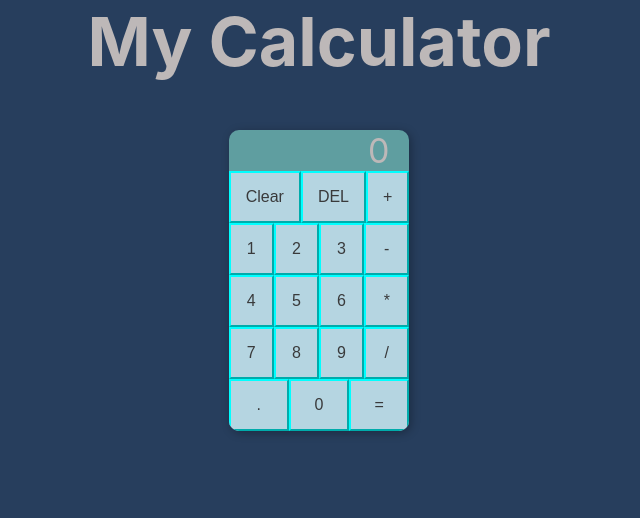
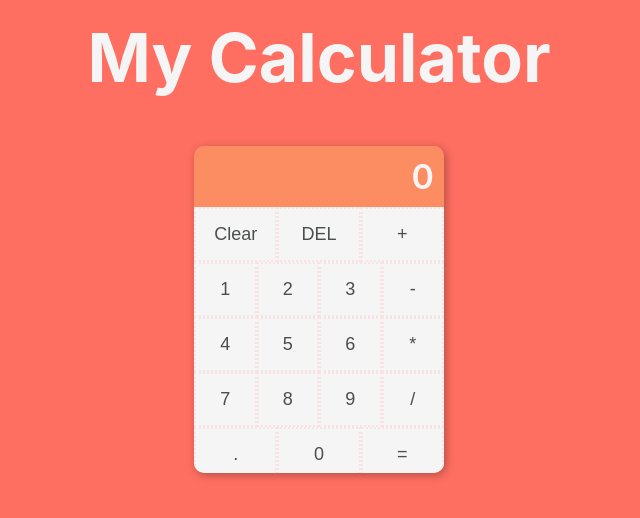
Before and after one commit to Natalia-Torres-Lora/calculatorApp, a React (Create React App) app in the folder calculator/: page / in a window 1280 px wide. Shown: the top 518 px of the page, without its empty margins (321-961 px from the left). Built offline with nearby package versions, Linux system fonts and the light colour scheme.

Commit message:
added eventlist for keyboard input

```diff
--- a/calculator/src/App.css
+++ b/calculator/src/App.css
@@ -7,39 +7,37 @@
   text-align: center;
 }
 .App-header {
-  background-color: #273e5d;
+  background-color: #FF6F61;
   min-height: 100vh;
   display: flex;
   flex-direction: column;
   align-items: center;
-  /* justify-content: center; */
   font-size: calc(10px + 3vmin);
-  font-weight: 400;
-  color: rgb(189, 184, 184);
+  font-weight: 600;
+  color: #F5F5F5;
+  padding: 1rem;
 }
 .calculator{
-  /* width: 300px;
-  height: auto; */
-  /* background-color: aliceblue; */
+  width: 250px;
+  height: 327px;
   border-radius: 10px;
   overflow: hidden;
   box-shadow: 2px 2px 10px rgba(0, 0, 0, 0.3);
   margin-top: 3rem;
 }
 .output{
-  background-color: cadetblue;
+  background-color: #FC8D62;
   text-align: right;
-  padding-right: 20px;
+  padding: 10px;
 }
-.prev-value{
-  font-size: 12px;
-}
+
 button{
-  border-color: aqua;
+  border-color: #f7e3e3;
+  border-style: dotted;
   padding: 15px;
-  background-color: rgb(181, 213, 225);
-  font-size: medium;
-  color: rgb(57, 58, 59);
+  background-color: #F5F5F5;
+  font-size: large;
+  color: #4A4E4D;
 }
 .row{
   display: flex;
@@ -48,3 +46,13 @@ button{
 .row button{
   flex: 1 1 0;
 }
+
+button:hover{
+  background-color: #f8e1e1;
+  color: #FF6F61;
+  cursor: pointer;
+}
+button:active{
+  background-color: #f8b3ae;
+  color: #F5F5F5;
+}
--- a/calculator/src/App.js
+++ b/calculator/src/App.js
@@ -1,5 +1,6 @@
 import {
   useState,
+  useEffect
 } from "react";
 import './App.css';
 
@@ -9,6 +10,11 @@ function App() {
   const op = [ "+", "-", "*", "/"];
 
   const updateCalc = value => {
+    if(
+      op.includes(value) && calc === '' || op.includes(value) && op.includes(calc.slice(-1))
+    ){
+      return;
+    }
     setCalc(calc + value);
   }
   const calculate = () =>{
@@ -19,6 +25,22 @@ function App() {
   const del = () => {
     setCalc(calc.slice(0, -1));
   };
+  useEffect(() => {
+    const handleKeyDown = (event) => {
+      const { key } = event;
+      if (/\d/.test(key)) {
+        updateCalc(key);
+      } else if (op.includes(key)) {
+        updateCalc(key);
+      } else if (key === "Enter") {
+        calculate();
+      } else if (key === "Backspace") {
+        del();
+      }
+    };
+    window.addEventListener("keydown", handleKeyDown);
+    return () => window.removeEventListener("keydown", handleKeyDown);
+  }, [calc]);
 
   return (
     <div className="App">
```
